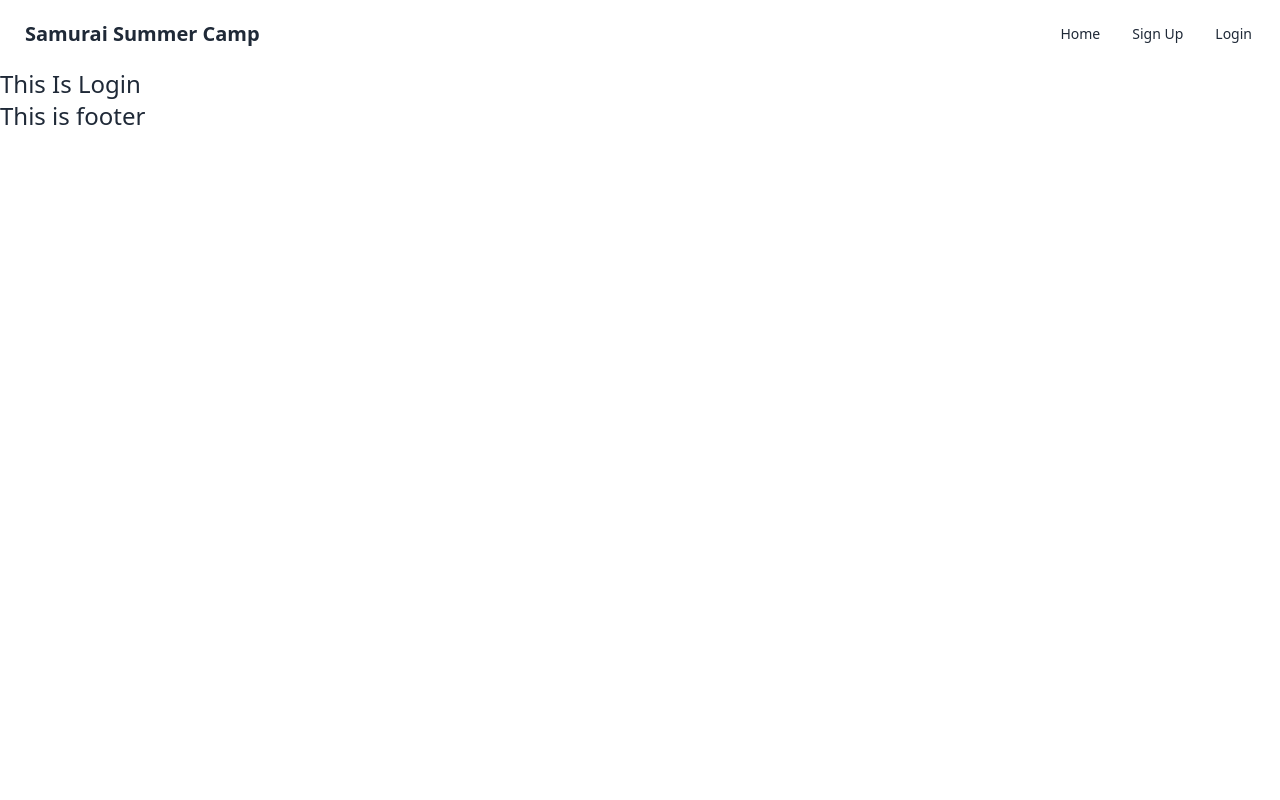
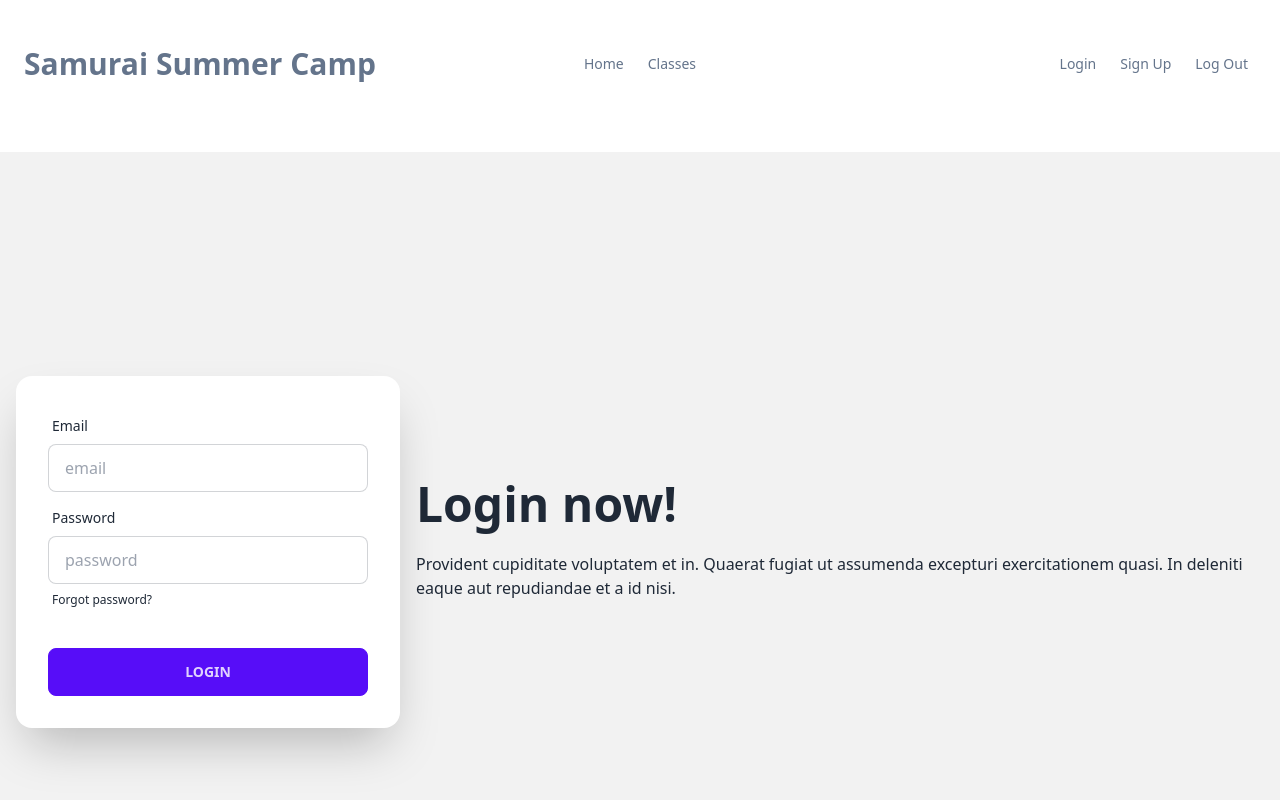
Before and after one commit to shuvrodev337/samurai-summer-camp-client, a React (Vite) app: page /login in a window 1280 px wide. Shown: the top 800 px of the page. Built offline with nearby package versions, Linux system fonts and the light colour scheme.

Commit message:
set up basic navbar sign up and login

```diff
--- a/src/main.jsx
+++ b/src/main.jsx
@@ -9,6 +9,8 @@ import router from './Routes/Routes.jsx';
 
 ReactDOM.createRoot(document.getElementById('root')).render(
   <React.StrictMode>
+    <div className='max-w-screen-xl mx-auto'>
     <RouterProvider router={router} />
+    </div>
   </React.StrictMode>,
 )
--- a/src/pages/Layout/Main.jsx
+++ b/src/pages/Layout/Main.jsx
@@ -5,7 +5,7 @@ import Footer from "../Shared/Footer/Footer";
 
 const Main = () => {
     return (
-        <div>
+        <div className="">
             <Navbar></Navbar>
             <Outlet></Outlet>
             <Footer></Footer>
--- a/src/pages/Login/Login.jsx
+++ b/src/pages/Login/Login.jsx
@@ -1,10 +1,36 @@
-import React from 'react';
 
 const Login = () => {
     return (
-        <div>
-            <h2 className='text-2xl'>This Is Login</h2>
+        <div className="hero min-h-screen bg-base-200">
+  <div className="hero-content flex-col lg:flex-row-reverse">
+    <div className="text-center lg:text-left">
+      <h1 className="text-5xl font-bold">Login now!</h1>
+      <p className="py-6">Provident cupiditate voluptatem et in. Quaerat fugiat ut assumenda excepturi exercitationem quasi. In deleniti eaque aut repudiandae et a id nisi.</p>
+    </div>
+    <div className="card flex-shrink-0 w-full max-w-sm shadow-2xl bg-base-100">
+      <div className="card-body">
+        <div className="form-control">
+          <label className="label">
+            <span className="label-text">Email</span>
+          </label>
+          <input type="text" placeholder="email" className="input input-bordered" />
         </div>
+        <div className="form-control">
+          <label className="label">
+            <span className="label-text">Password</span>
+          </label>
+          <input type="text" placeholder="password" className="input input-bordered" />
+          <label className="label">
+            <a href="#" className="label-text-alt link link-hover">Forgot password?</a>
+          </label>
+        </div>
+        <div className="form-control mt-6">
+          <button className="btn btn-primary">Login</button>
+        </div>
+      </div>
+    </div>
+  </div>
+</div>
     );
 };
 
--- a/src/pages/Shared/Navbar/Navbar.jsx
+++ b/src/pages/Shared/Navbar/Navbar.jsx
@@ -1,41 +1,58 @@
-import { Link } from "react-router-dom";
+import { Link, NavLink } from "react-router-dom";
 
 const Navbar = () => {
 
 
-    const navItems = (
+     // Central Nav Buttons
+  const centerNavItems = (
     <>
-          <li>
-            <Link to={"/"} className="btn-btn-ghost">
-              Home
-            </Link>
-          </li>
 
-          <li>
-            <Link to={"/signup"} className="btn-btn-ghost">
-              Sign Up
-            </Link>
-          </li>
-          <li>
-            <Link to={"/login"} className="btn-btn-ghost">
-              Login
-            </Link>
-          </li>
+        <NavLink to={"/"}>Home</NavLink>
+
+
+        <NavLink  to={"/"}>Classes</NavLink>
+
+
+    </>
+  );
+
+  // Right Side Nav Buttons
+  const endNavItems = (
+    <>
+
+            <NavLink to={"/login"}>Login</NavLink>
+            <NavLink to={"/signup"}>Sign Up</NavLink>
+            <NavLink >Log Out</NavLink>
+
+
+
     </>
   );
 
 
     return (
-        <div className="navbar  max-w-screen-xl">
-      <div className="navbar-start flex-1">
-        <a className="btn btn-ghost normal-case text-xl">Samurai Summer Camp</a>
+        <div className="navbar h-24 mb-10 px-6 text-slate-500 rounded-lg mt-4 bg-transparent max-w-screen-xl">
+      <div className="navbar-start space-x-2">
+        {/* <NavLink to={"/"}>
+          <img src={websiteLogo} alt="" className="h-20" />
+        </NavLink> */}
+        <NavLink to={"/"}>
+          <h2 className="text-3xl font-bold">Samurai Summer Camp</h2>
+        </NavLink>
       </div>
+      <div className="navbar-center hidden lg:flex ">
+        <ul className="menu menu-horizontal space-x-6  items-center">{centerNavItems}</ul>
+      </div>
+      <div className="navbar-end ">
+        <ul className="menu menu-horizontal space-x-6 hidden lg:flex items-center">
+          {endNavItems}
+        </ul>
 
-      <div className="dropdown dropdown-end">
+        <div className="dropdown dropdown-bottom dropdown-end">
           <label tabIndex={0} className="btn btn-ghost lg:hidden">
             <svg
               xmlns="http://www.w3.org/2000/svg"
-            className="h-5 w-5"
+              className="h-8 w-8"
               fill="none"
               viewBox="0 0 24 24"
               stroke="currentColor"
@@ -50,13 +67,12 @@ const Navbar = () => {
           </label>
           <ul
             tabIndex={0}
-          className="menu menu-compact dropdown-content mt-3 p-2 shadow bg-base-100 rounded-box w-52 text-slate-600"
+            className="menu menu-compact dropdown-content mt-3 p-2 shadow bg-emerald-300 rounded-box w-52 items-center"
           >
-          {navItems}
+            {centerNavItems}
+            {endNavItems}
           </ul>
         </div>
-      <div className="navbar-end hidden lg:flex">
-        <ul className="menu menu-horizontal px-1">{navItems}</ul>
       </div>
     </div>
     );
--- a/src/pages/Signup/Signup.jsx
+++ b/src/pages/Signup/Signup.jsx
@@ -1,10 +1,36 @@
 
 const Signup = () => {
     return (
-        <div>
-            <h2 className='text-2xl'>This Is Signup</h2>
-
+        <div className="hero min-h-screen bg-base-200">
+  <div className="hero-content flex-col lg:flex-row-reverse">
+    <div className="text-center lg:text-left">
+      <h1 className="text-5xl font-bold">Sign Up now!</h1>
+      <p className="py-6">Provident cupiditate voluptatem et in. Quaerat fugiat ut assumenda excepturi exercitationem quasi. In deleniti eaque aut repudiandae et a id nisi.</p>
+    </div>
+    <div className="card flex-shrink-0 w-full max-w-sm shadow-2xl bg-base-100">
+      <div className="card-body">
+        <div className="form-control">
+          <label className="label">
+            <span className="label-text">Email</span>
+          </label>
+          <input type="text" placeholder="email" className="input input-bordered" />
         </div>
+        <div className="form-control">
+          <label className="label">
+            <span className="label-text">Password</span>
+          </label>
+          <input type="text" placeholder="password" className="input input-bordered" />
+          <label className="label">
+            <a href="#" className="label-text-alt link link-hover">Forgot password?</a>
+          </label>
+        </div>
+        <div className="form-control mt-6">
+          <button className="btn btn-primary">Login</button>
+        </div>
+      </div>
+    </div>
+  </div>
+</div>
     );
 };
 
```
Lines whose indentation alone changed are shown as unchanged.
